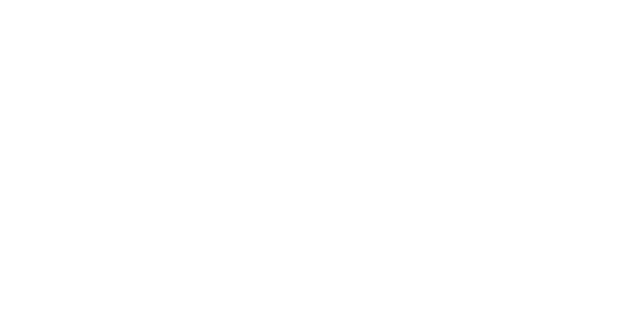
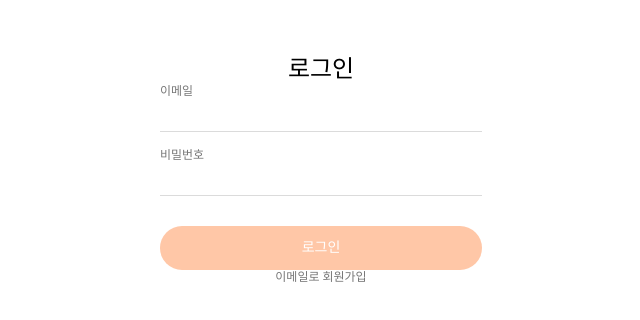
Before and after one commit to soon-my-room/soon_my_room, a React (Create React App) app: page /login in a window 1280 px wide. Shown: the top 320 px of the page, without its empty margins (319-959 px from the left). Built offline with nearby package versions, Linux system fonts and the light colour scheme; a web font is replaced by a local one.

Commit message:
feat: 로그인 성공시 로컬스토리지에 유저 정보 저장

```diff
--- a/src/App.jsx
+++ b/src/App.jsx
@@ -1,12 +1,14 @@
 import { Route, Switch } from 'react-router-dom';
 import ProfileSettingPage from './pages/ProfileSettingPage';
 import LoginHomePage from './pages/LoginHomePage';
+import LoginPage from './pages/LoginPage';
 
 function App() {
   return (
     <>
       <Switch>
         <Route path='/' exact component={LoginHomePage} />
+        <Route path='/login' exact component={LoginPage} />
         <Route path='/profile-setting' exact component={ProfileSettingPage} />
       </Switch>
     </>
--- a/src/pages/LoginPage.jsx
+++ b/src/pages/LoginPage.jsx
@@ -69,7 +69,7 @@
       if (resData.message === '이메일 또는 비밀번호가 일치하지 않습니다.') {
         setErrorMessage('*이메일 또는 비밀번호가 일치하지 않습니다.');
       } else {
-        window.localStorage.setItem('token', resData.user.token);
+        window.localStorage.setItem('user', JSON.stringify(resData.user));
         props.history.push('/feed');
       }
     } catch (err) {
```
